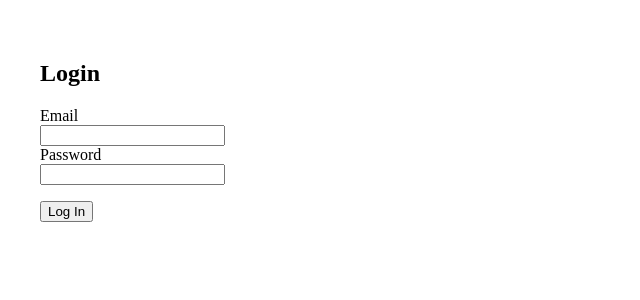
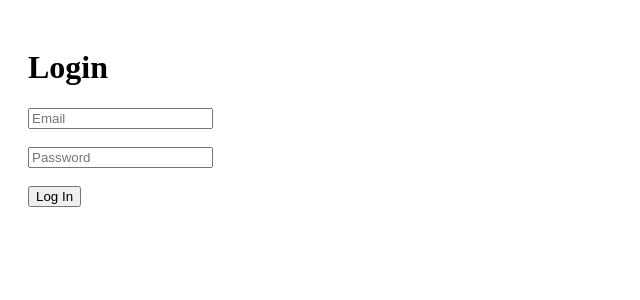
Before and after one commit to thaught2/fsflow, a React (Vite) app: page / in a window 1280 px wide. Shown: the top 300 px of the page, without its empty margins (0-640 px from the left). Built offline with nearby package versions, Linux system fonts and the light colour scheme.

Commit message:
Update login.jsx

```diff
--- a/src/pages/login.jsx
+++ b/src/pages/login.jsx
@@ -1,49 +1,46 @@
+// src/pages/login.jsx
 import { useState } from 'react';
-import { supabase } from '../utils/supabaseClient'; // we'll create this file next
 import { useRouter } from 'next/router';
+import supabase from '../lib/supabaseClient';
 
 export default function Login() {
+  const router = useRouter();
   const [email, setEmail] = useState('');
   const [password, setPassword] = useState('');
-  const [errorMsg, setErrorMsg] = useState('');
-  const router = useRouter();
+  const [error, setError] = useState(null);
 
   const handleLogin = async (e) => {
     e.preventDefault();
     const { error } = await supabase.auth.signInWithPassword({ email, password });
 
     if (error) {
-      setErrorMsg(error.message);
+      setError(error.message);
     } else {
-      router.push('/dashboard'); // Replace with your actual landing page
+      router.push('/dashboard');
     }
   };
 
   return (
-    <div style={{ padding: '2rem' }}>
-      <h2>Login</h2>
+    <div style={{ padding: 20 }}>
+      <h1>Login</h1>
       <form onSubmit={handleLogin}>
-        <div>
-          <label>Email</label><br/>
         <input
           type="email"
+          placeholder="Email"
           value={email}
           onChange={(e) => setEmail(e.target.value)}
           required
-          />
-        </div>
-        <div>
-          <label>Password</label><br/>
+        /><br /><br />
         <input
           type="password"
+          placeholder="Password"
           value={password}
           onChange={(e) => setPassword(e.target.value)}
           required
-          />
-        </div>
-        <button type="submit" style={{ marginTop: '1rem' }}>Log In</button>
+        /><br /><br />
+        <button type="submit">Log In</button>
       </form>
-      {errorMsg && <p style={{ color: 'red' }}>{errorMsg}</p>}
+      {error && <p style={{ color: 'red' }}>{error}</p>}
     </div>
   );
 }
```
Lines whose indentation alone changed are shown as unchanged.
